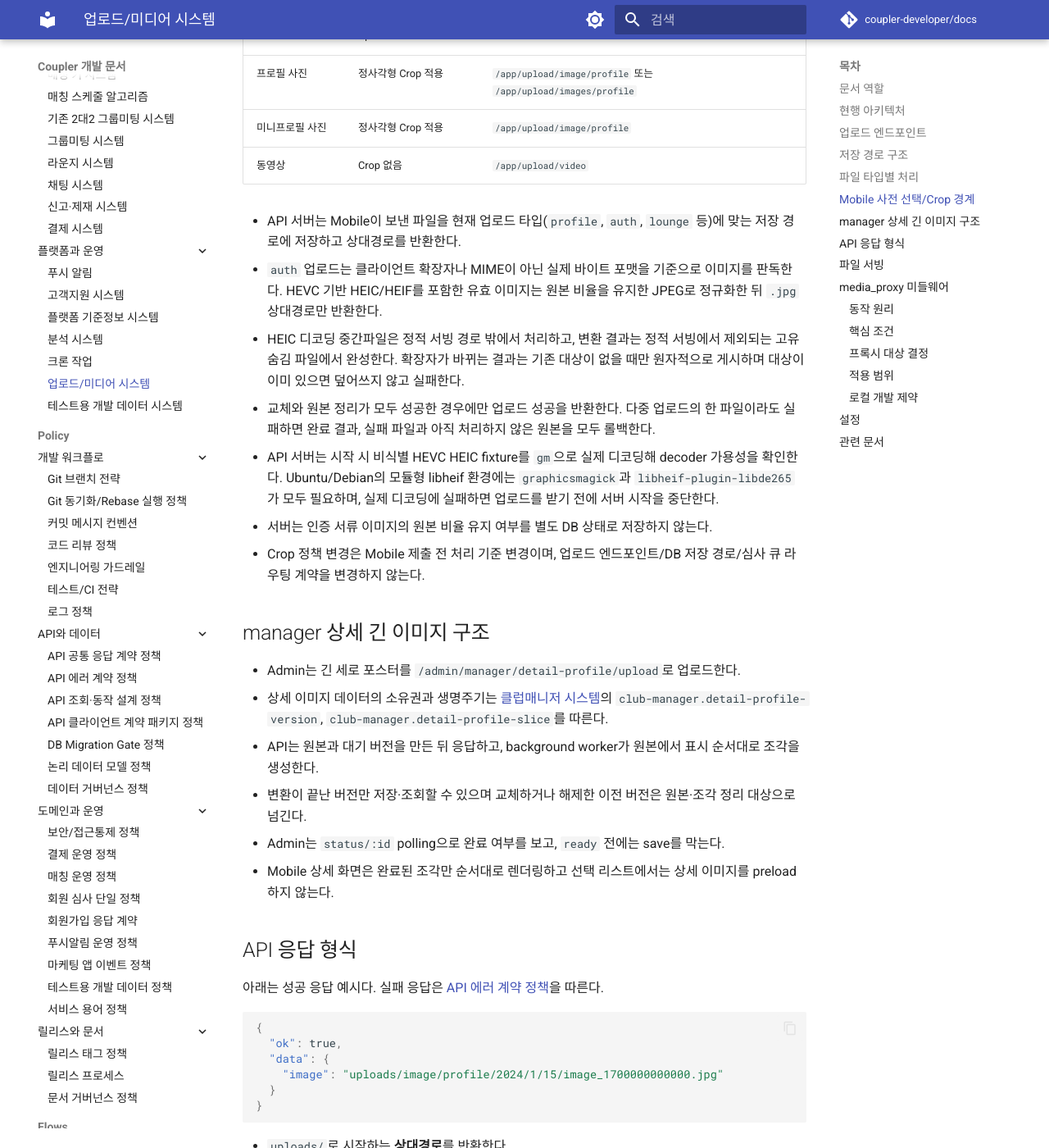
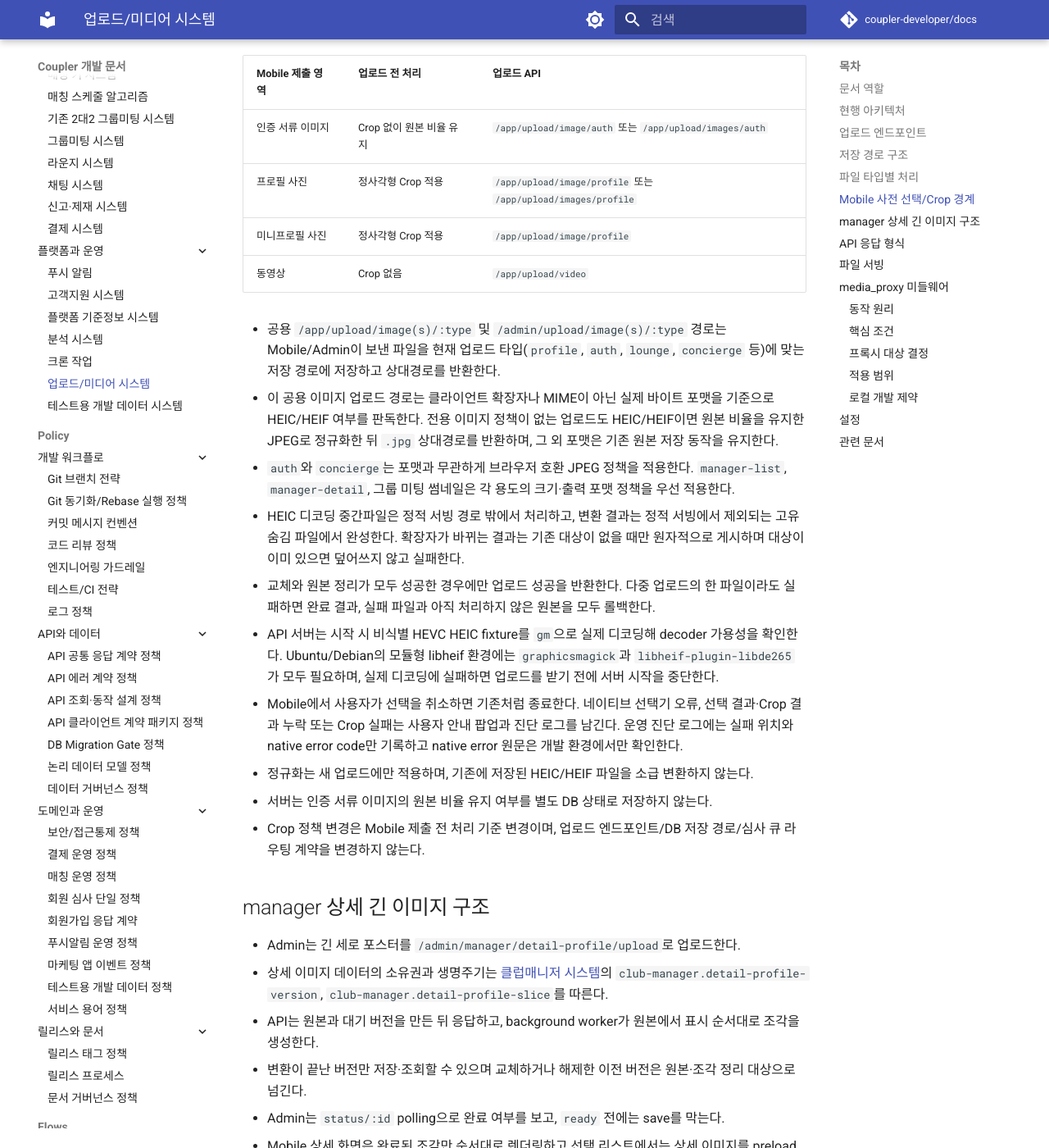
Before and after one commit to coupler-developer/docs, an MkDocs documentation site: the page built from content/architecture/upload-media-system.md, in a window 1280 px wide and 1400 px high, scrolled down 3408 px. Shown: the whole window at 82% size. Built offline with MkDocs 1.6.1 and Material for MkDocs 9.7.7, drawn with Linux system fonts in a browser that asks for light colours; comment, search, counter and statistics services are not loaded; some of the changed text lies outside the part shown.

Commit message:
docs: HEIC·HEIF 업로드 정책 문서화
Reason:
- 범용 업로드의 실제 바이트 감지와 모바일 실패 노출 기준을 구현과 동일하게 설명해야 함

Changes:
- 전용 업로드 정책과 범용 HEIF JPEG fallback을 구분
- 모바일 취소·실패 UI와 운영 로그 노출 범위를 기록

How:
- 현재 API와 Mobile 최종 구현을 업로드 미디어 아키텍처 문서에 동기화

Tests:
- yarn verify 통과

```diff
--- a/content/architecture/upload-media-system.md
+++ b/content/architecture/upload-media-system.md
@@ -68,14 +68,16 @@ uploads/
 
 ## 파일 타입별 처리
 
-| 타입                   | 후처리                                                                               | 라이브러리          | 비고                                                                                      |
-| ---------------------- | ------------------------------------------------------------------------------------ | ------------------- | ----------------------------------------------------------------------------------------- |
-| 이미지                 | 기본: 원본 저장, `manager-list`는 `webp` 변환 + 최대 `720x1280` 최적화               | Sharp (libvips)     | `_thumb` 생성 없음                                                                        |
-| 인증 서류 이미지       | 실제 바이트를 판독하고 Crop 없이 최대 `2560x2560`, 품질 90의 JPEG로 정규화           | GraphicsMagick + Sharp | HEVC 기반 HEIC/HEIF는 HEIF 지원 `gm`으로 디코딩하며 결과 경로는 `.jpg`                  |
-| 긴 manager 상세 이미지 | 원본 업로드 → 대기 버전 생성 → background worker가 표시 조각 생성 | Sharp (libvips)     | 변환이 끝난 버전만 조회 허용 |
-| 비디오                 | 10초 프레임 추출 → JPG 썸네일                                                        | FFmpeg              | 썸네일 실패 시 에러 응답                                                                  |
-| 오디오                 | 원본 → MP3 변환 후 원본 삭제                                                         | FFmpeg              |                                                                                           |
-| 파일                   | 없음                                                                                 | -                   |                                                                                           |
+| 타입 | 후처리 | 라이브러리 | 비고 |
+| --- | --- | --- | --- |
+| 전용 정책이 없는 이미지 | 실제 바이트가 HEIC/HEIF이면 Crop 없이 최대 `2560x2560`, 품질 90의 JPEG로 정규화하고, 그 외 포맷은 원본으로 저장 | GraphicsMagick + Sharp | 업로드 용도나 파일 확장자와 무관하게 실제 바이트를 판독하며 결과 경로는 `.jpg` |
+| 인증 서류·큐레이터 이미지 | 모든 유효 이미지를 Crop 없이 최대 `2560x2560`, 품질 90의 JPEG로 정규화 | GraphicsMagick + Sharp | HEVC 기반 HEIC/HEIF는 HEIF 지원 `gm`으로 먼저 디코딩 |
+| manager 목록 이미지 | 최대 `720x1280`, 품질 82의 WebP로 정규화 | Sharp (libvips) | `_thumb` 생성 없음 |
+| 그룹 미팅 썸네일 | 최대 `1440x1440`, 품질 85의 WebP로 정규화 | Sharp (libvips) | 원본 비율 유지 |
+| 긴 manager 상세 이미지 | 원본 업로드 → 대기 버전 생성 → background worker가 표시 조각 생성 | Sharp (libvips) | 변환이 끝난 버전만 조회 허용 |
+| 비디오 | 10초 프레임 추출 → JPG 썸네일 | FFmpeg | 썸네일 실패 시 에러 응답 |
+| 오디오 | 원본 → MP3 변환 후 원본 삭제 | FFmpeg | |
+| 파일 | 없음 | - | |
 
 썸네일/변환 실패 응답은 [API 에러 계약 정책](../policy/api-error-contract-policy.md)의 `ErrorData`를 사용한다.
 
@@ -91,11 +93,14 @@ Mobile의 갤러리/카메라 선택과 Crop 여부는 업로드 API 호출 전
 | 미니프로필 사진 | 정사각형 Crop 적용 | `/app/upload/image/profile` |
 | 동영상 | Crop 없음 | `/app/upload/video` |
 
-- API 서버는 Mobile이 보낸 파일을 현재 업로드 타입(`profile`, `auth`, `lounge` 등)에 맞는 저장 경로에 저장하고 상대경로를 반환한다.
-- `auth` 업로드는 클라이언트 확장자나 MIME이 아닌 실제 바이트 포맷을 기준으로 이미지를 판독한다. HEVC 기반 HEIC/HEIF를 포함한 유효 이미지는 원본 비율을 유지한 JPEG로 정규화한 뒤 `.jpg` 상대경로만 반환한다.
+- 공용 `/app/upload/image(s)/:type` 및 `/admin/upload/image(s)/:type` 경로는 Mobile/Admin이 보낸 파일을 현재 업로드 타입(`profile`, `auth`, `lounge`, `concierge` 등)에 맞는 저장 경로에 저장하고 상대경로를 반환한다.
+- 이 공용 이미지 업로드 경로는 클라이언트 확장자나 MIME이 아닌 실제 바이트 포맷을 기준으로 HEIC/HEIF 여부를 판독한다. 전용 이미지 정책이 없는 업로드도 HEIC/HEIF이면 원본 비율을 유지한 JPEG로 정규화한 뒤 `.jpg` 상대경로를 반환하며, 그 외 포맷은 기존 원본 저장 동작을 유지한다.
+- `auth`와 `concierge`는 포맷과 무관하게 브라우저 호환 JPEG 정책을 적용한다. `manager-list`, `manager-detail`, 그룹 미팅 썸네일은 각 용도의 크기·출력 포맷 정책을 우선 적용한다.
 - HEIC 디코딩 중간파일은 정적 서빙 경로 밖에서 처리하고, 변환 결과는 정적 서빙에서 제외되는 고유 숨김 파일에서 완성한다. 확장자가 바뀌는 결과는 기존 대상이 없을 때만 원자적으로 게시하며 대상이 이미 있으면 덮어쓰지 않고 실패한다.
 - 교체와 원본 정리가 모두 성공한 경우에만 업로드 성공을 반환한다. 다중 업로드의 한 파일이라도 실패하면 완료 결과, 실패 파일과 아직 처리하지 않은 원본을 모두 롤백한다.
 - API 서버는 시작 시 비식별 HEVC HEIC fixture를 `gm`으로 실제 디코딩해 decoder 가용성을 확인한다. Ubuntu/Debian의 모듈형 libheif 환경에는 `graphicsmagick`과 `libheif-plugin-libde265`가 모두 필요하며, 실제 디코딩에 실패하면 업로드를 받기 전에 서버 시작을 중단한다.
+- Mobile에서 사용자가 선택을 취소하면 기존처럼 종료한다. 네이티브 선택기 오류, 선택 결과·Crop 결과 누락 또는 Crop 실패는 사용자 안내 팝업과 진단 로그를 남긴다. 운영 진단 로그에는 실패 위치와 native error code만 기록하고 native error 원문은 개발 환경에서만 확인한다.
+- 정규화는 새 업로드에만 적용하며, 기존에 저장된 HEIC/HEIF 파일을 소급 변환하지 않는다.
 - 서버는 인증 서류 이미지의 원본 비율 유지 여부를 별도 DB 상태로 저장하지 않는다.
 - Crop 정책 변경은 Mobile 제출 전 처리 기준 변경이며, 업로드 엔드포인트/DB 저장 경로/심사 큐 라우팅 계약을 변경하지 않는다.
 
```
